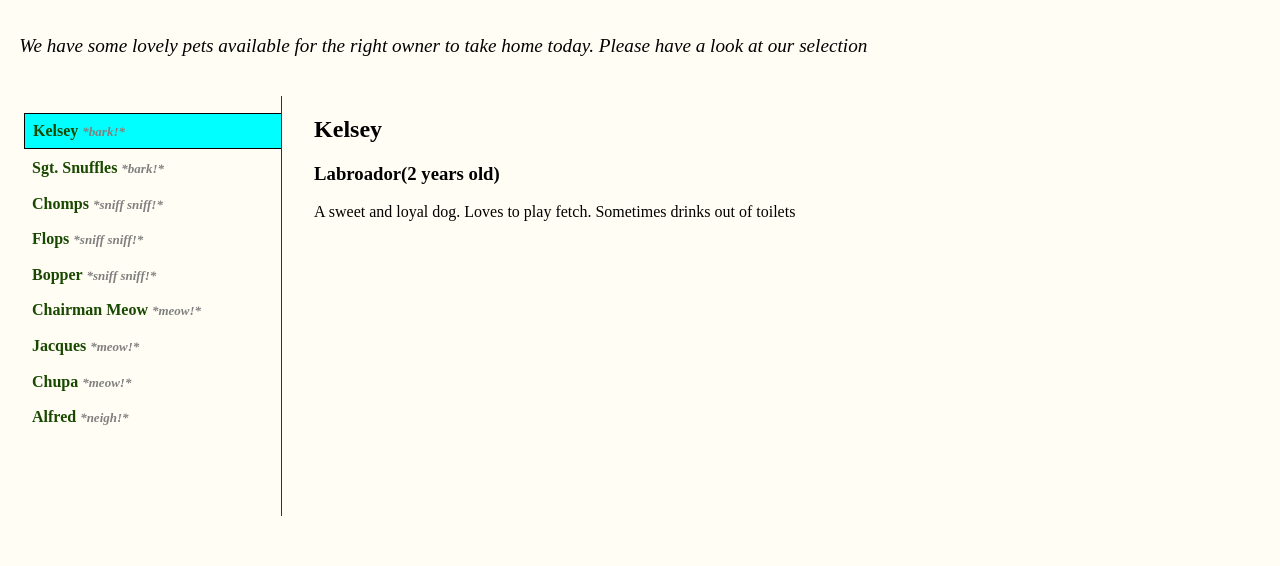
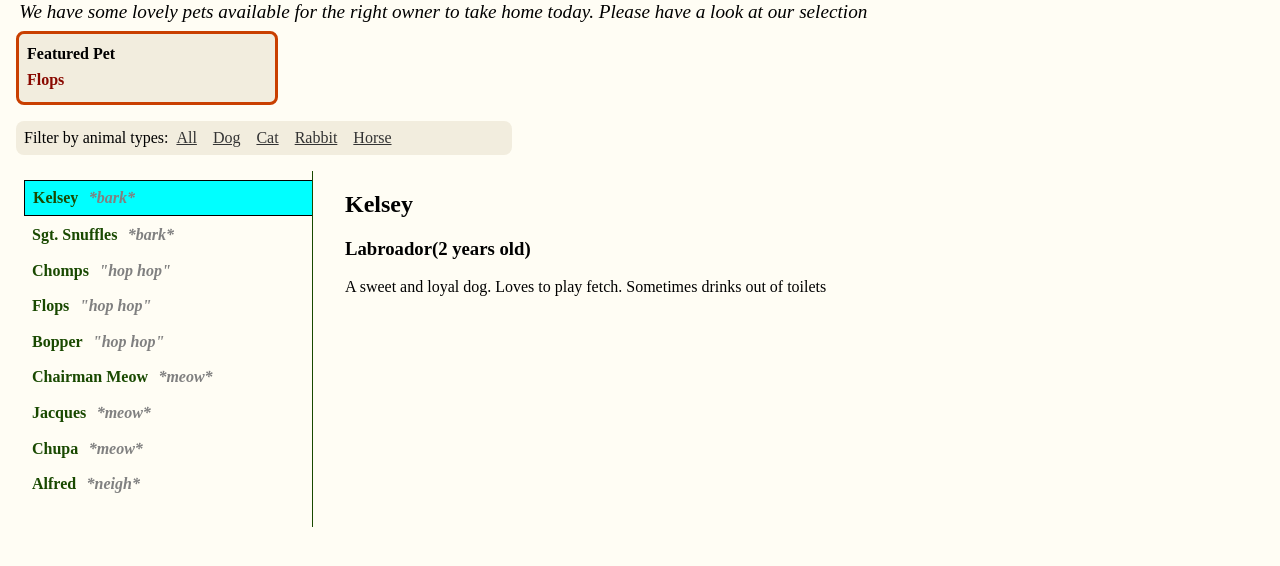
Before and after one commit to supercoderhawk/CoffeeScript-Application-Development, a plain HTML site: page pet-shop/index.html in a window 1280 px wide. Shown: the part 72-638 px from the top of the page. Drawn offline with Linux system fonts and the light colour scheme.

Commit message:
perfect the pet-shop project

```diff
--- a/pet-shop/index.html
+++ b/pet-shop/index.html
@@ -11,6 +11,11 @@
 <body>
 <h1>Welcome to <span id="owner_name"></span>'s Pet Home</h1>
 <p>We have some lovely pets available for the right owner to take home today. Please have a look at our selection</p>
+<div id="featured"></div>
+<div id="filtering">
+    <span class="instructions">Filter by animal types:</span>
+    <ul id="filtering_opts"></ul>
+</div>
 <lu id="available_pets"></lu>
 <div id="pet_information"></div>
 </body>
--- a/pet-shop/setup.js
+++ b/pet-shop/setup.js
@@ -1,6 +1,7 @@
 // Generated by CoffeeScript 1.11.0
 (function() {
-  var animal, animalSound, formatPetDescription, formatPetName, i, imageTag, nameElement, petList, pets;
+  var animal, animalBehaviors, displayFeatured, filterOpt, filterOutput, formatPetDescription, formatPetLink, formatPetName, i, imageTag, nameElement, petList, pets, type,
+    slice = [].slice;
 
   nameElement = document.getElementById('owner_name');
 
@@ -8,22 +9,31 @@
 
   document.title = shop.owner.name + '\'s Pet Shop';
 
-  animalSound = function(animal) {
+  animalBehaviors = function(animal) {
     switch (animal.type) {
       case 'cat':
-        return 'meow';
+        return ['meow', null];
       case 'dog':
-        return 'bark';
+        return ['bark', 'wag'];
+      case 'rabbit':
+        return [null, 'hop hop'];
       case 'horse':
-      case 'dnkey':
-        return 'neigh';
+      case 'donkey':
+        return ['neigh', null];
       default:
-        return 'sniff sniff';
+        return [null, null];
     }
   };
 
-  formatPetName = function(pet) {
-    return pet.name + " <span class='sound'>" + (animalSound(pet)) + "!</span>";
+  formatPetName = function(pet, showBehavior) {
+    var action, behavior, cssClass, ref, ref1, result, sound;
+    result = pet.name;
+    if (showBehavior) {
+      ref = animalBehaviors(pet), sound = ref[0], action = ref[1];
+      ref1 = sound != null ? [sound, 'sound'] : [action, 'action'], behavior = ref1[0], cssClass = ref1[1];
+      result += " <span class='" + cssClass + "'>" + (behavior.toLowerCase()) + "</span>";
+    }
+    return result;
   };
 
   petList = (function() {
@@ -67,10 +77,74 @@
     return element.className = 'selected';
   };
 
-  window.onload = function() {
-    var firstElement;
+  filterOutput = (function() {
+    var j, len, ref, results;
+    ref = ['All', 'Dog', 'Cat', 'Rabbit', 'Horse'];
+    results = [];
+    for (j = 0, len = ref.length; j < len; j++) {
+      type = ref[j];
+      results.push("<li><a href='#' onclick='displayPetList(\"" + type + "\")'>" + type + "</a></li>");
+    }
+    return results;
+  })();
+
+  filterOpt = document.getElementById('filtering_opts');
+
+  filterOpt.innerHTML = filterOutput.join('');
+
+  formatPetLink = function(pet, index, showBehavior) {
+    if (showBehavior == null) {
+      showBehavior = true;
+    }
+    return "<a href='#' onclick='selectPet(" + index + ",this)'>" + (formatPetName(pet, showBehavior)) + "</a>";
+  };
+
+  window.displayPetList = function(filter) {
+    var available_pets, firstElement;
+    if (filter == null) {
+      filter = 'All';
+    }
+    petList = (function() {
+      var j, len, ref, results;
+      ref = shop.animals;
+      results = [];
+      for (i = j = 0, len = ref.length; j < len; i = ++j) {
+        animal = ref[i];
+        if (filter === 'All' || animal.type === filter.toLowerCase()) {
+          results.push("<li>" + (formatPetLink(animal, i)) + "</li>");
+        }
+      }
+      return results;
+    })();
+    available_pets = document.getElementById('available_pets');
+    available_pets.innerHTML = petList.join('');
     firstElement = document.querySelector('#available_pets > li > a');
     return firstElement.click();
+  };
+
+  displayFeatured = function() {
+    var chosenPet, chosenPetIndex, chosenPetName, featured, featuredPets, index, j, len, listIndex, pet, ref, ref1;
+    featuredPets = 1 <= arguments.length ? slice.call(arguments, 0) : [];
+    chosenPetIndex = Math.floor(Math.random() * featuredPets.length);
+    chosenPetName = featuredPets[chosenPetIndex];
+    ref = shop.animals;
+    for (index = j = 0, len = ref.length; j < len; index = ++j) {
+      pet = ref[index];
+      if (pet.name === chosenPetName) {
+        ref1 = [pet, index], chosenPet = ref1[0], listIndex = ref1[1];
+      }
+    }
+    featured = document.getElementById('featured');
+    if (listIndex != null) {
+      return featured.innerHTML = "<span class='title'>Featured Pet</span>" + formatPetLink(chosenPet, listIndex, false);
+    } else {
+      return featured.innerHTML = "<span class='title'>Featured Pet</span><a href='#'>No Pet</a>";
+    }
+  };
+
+  window.onload = function() {
+    displayPetList();
+    return displayFeatured('Chupa', 'Kelsey', 'Flops');
   };
 
 }).call(this);
--- a/pet-shop/style.css
+++ b/pet-shop/style.css
@@ -1,3 +1,4 @@
+/*文档体和头部*/
 body {
     font-family: "Times New Roman", sans-serif;
     padding: 0;
@@ -15,16 +16,19 @@ h1 {
 }
 
 body > p {
-    padding: 1em;
+    padding: 0 1em;
+    margin: 0.2em 0;
     font-size: 1.2em;
     font-style: italic;
 }
 
+/*左侧菜单栏*/
 #available_pets {
     margin: 0 2em 0em 1.5em;
-    padding: 1em 0 5em 0;
+    padding: 0.5em 0 1.5em 0;
     float: left;
     border-right: 1px solid #194900;
+    min-width: 18em;
 
 }
 
@@ -43,27 +47,85 @@ body > p {
     padding: 0.5em 5em 0.5em 0.5em;
 }
 
+#available_pets > li > a.selected{
+    background-color: aqua;
+    border: 1px solid black;
+    border-right: none;
+}
+
+.sound, .action{
+    margin-left: 0.4em;
+    font-style: italic;
+    color: grey;
+}
+
+.sound::before, .sound::after{
+    content: '*';
+}
+
+.action::before, .action::after{
+    content: '"';
+}
+
+/*宠物名特性*/
+#featured{
+    margin: 0.5em 1em;
+    background: #F2EDDE;
+    padding:0.5em;
+    border-radius: 0.5em;
+    width:15em;
+    border:3px solid #C93F00;
+}
+
+#featured > .title{
+    font-weight: bold;
+    display: block;
+    margin: 0.2em 0 0.5em 0;
+}
+
+#featured > a{
+    font-weight:bold;
+    text-decoration: none;
+    margin:0.3em 0;
+    display: block;
+    color: #890900;
+}
+/*过滤器列表*/
+#filtering{
+    margin: 1em;
+    background: #F2EDDE;
+    padding:0.5em;
+    border-radius: 0.5em;
+    overflow: auto;
+    width: 30em;
+
+}
+
+#filtering > *, #filtering_opts > li{
+    float: left;
+}
+
+#filtering_opts{
+    list-style: none;
+    margin: 0;
+    padding: 0;
+}
+
+#filtering_opts > li{
+    margin: 0 0.5em;
+}
+
+#filtering_opts > li > a{
+    color: #333;
+}
+
+/*中间的宠物详细信息*/
 #pet_information{
     float: left;
     max-width: 40em;
 }
 
-.selected{
-    background-color: aqua;
-    border: 1px solid black;
-    border-right: none;
+/*图片*/
+img{
+    width: 12em;
 }
-
-.sound{
-    color: grey;
-    font-style: italic;
-    font-size: small;
-}
-
-.sound::before{
-    content: '*';
-}
-
-.sound::after{
-    content: '*';
-}
```
Also changed, not shown: 2 other files.
